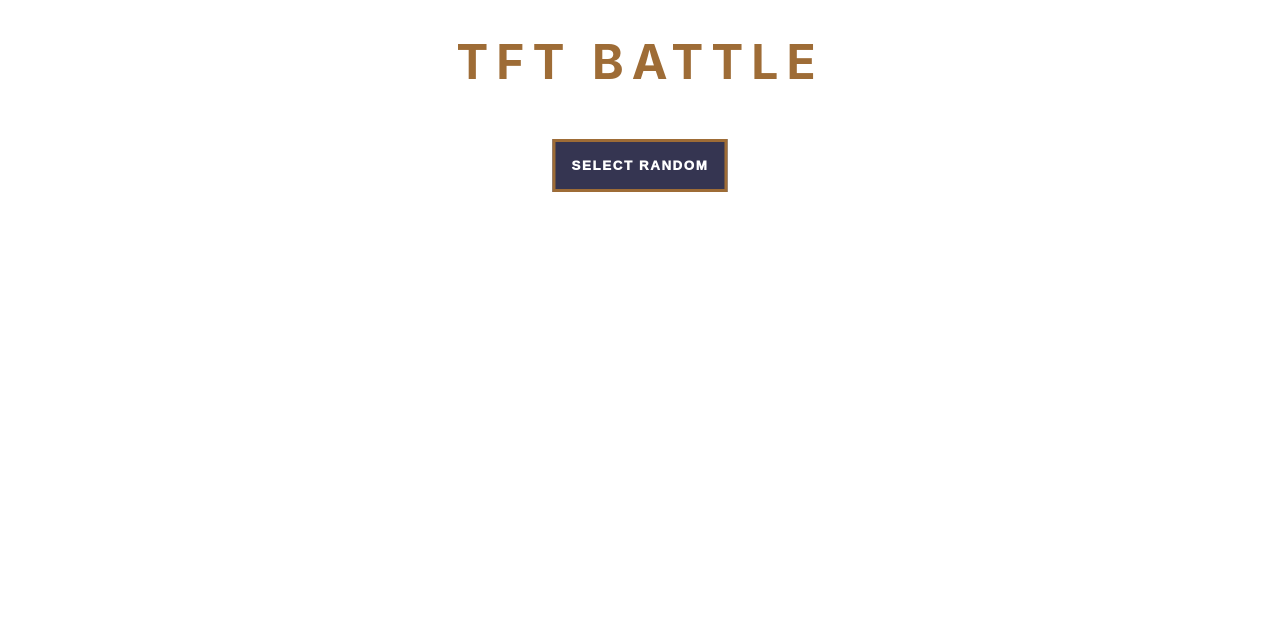
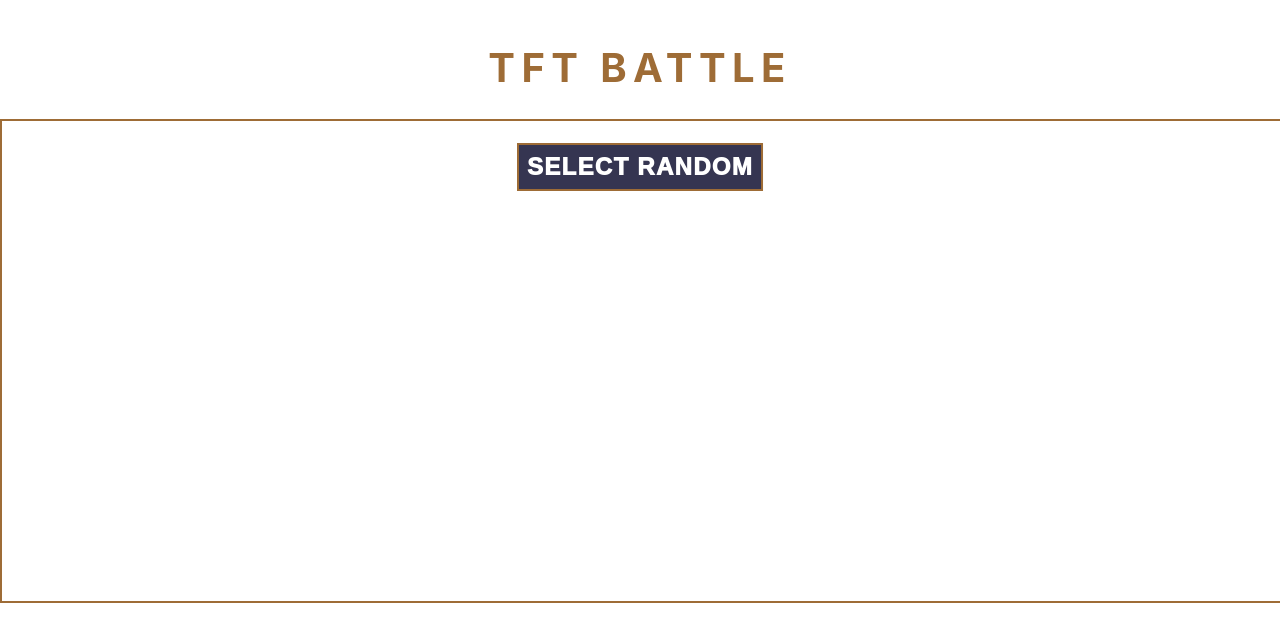
Before and after one commit to Russianaleksey/tft_challenge, a React (Create React App) app: page / in a window 1280 px wide. Shown: the top 642 px of the page. Built offline with nearby package versions, Linux system fonts and the light colour scheme.

Commit message:
.gitconfig

```diff
--- a/src/App.css
+++ b/src/App.css
@@ -1,5 +1,4 @@
-
-* {
+{
   margin: 0;
   padding: 0;
   box-sizing: border-box;
@@ -7,34 +6,36 @@
 
 .main-title {
   text-align: center;
-  padding-top: 2rem;
-  letter-spacing: .5rem;
+  padding-top: 2vh;
+  letter-spacing: .5vw;
   color: #9e6c36;
-  font-size: 3rem;
+  font-size: 5vh;
 }
 
 .btn {
   text-align: center;
   font-weight: 1000;
   font-style: normal;
-  letter-spacing: .1rem;
+  font-size: 3vh;
+  letter-spacing: .1vw;
   text-transform: uppercase;
-  display: inline-block;
+  display: block;
   background-color: #353551;
-  border-width: 3px;
+  border-width: 0.3vmin;
   cursor: pointer;
-  border: 3px solid #9e6c36;
+  border: 0.3vmin solid #9e6c36;
   color: #fff;
-  padding: 1rem;
+  padding: 1vh;
 }
 
 .select-random-container {
-  padding: .5rem;
-  border-width: 3px;
+  padding: .5vh;
+  border-width: 0.3vmin;
   position: absolute;
-  margin-top: 2.5rem;
+  margin-top: 2.5vh;
   left: 50%;
   transform: translateX(-50%);
+  margin-bottom: 2.5vh;
 }
 
 
@@ -52,29 +53,53 @@
 
 .champ-display-container {
   display: flex;
-  justify-content: space-evenly;
-  margin-top: 8%;
-  flex-direction: row;
+  height: 60vh;
+  flex-flow: row nowrap;
+  align-items: center;
+  justify-content: center;
+  width: 100vw;
+  border: 0.3vmin solid #9e6c36;
 }
 
 .champ-display {
-  margin: 2px;
-  padding: 10px;
+  margin: 0.5vw;
   text-align: center;
   color: #353551;
-  font-size: 2rem;
-  max-width: 100%;
+  flex-shrink: 1;
+  font-size: 1.25vmin;
+  width: 12vw;
+  flex-grow: 1;
+  height: 32vh;
+  border: 0.3vmin solid #9e6c36;
 }
 
 .champ-card-image {
-  margin-top: 10px;
-  border: 3px solid #9e6c36;
-  object-fit: contain;
   max-width: 100%;
   max-height: 100%;
+  width: 11vw;
 }
 
 .champ-display :hover {
   transform: scale(1.1);
   transition: all .5s ease;
 }
+
+.champ_tier_1 {
+  background-color: #847B6C;
+}
+
+.champ_tier_2 {
+  background-color: #4CC371;
+}
+
+.champ_tier_3 {
+  background-color: #3BAAB5;
+}
+
+.champ_tier_4 {
+  background-color: #E43CCD;
+}
+
+.champ_tier_5 {
+  background-color: #E88822;
+}
--- a/src/App.js
+++ b/src/App.js
@@ -47,7 +47,7 @@ const App = () => {
       "champ_name": "Kha'Zix",
       "img": "https://www.mobafire.com/images/avatars/khazix-classic.png",
       "origin": ["Void"],
-      "class": ["Assassin"],
+      "champ_class": ["Assassin"],
       "tier": 1
     },
     {
```
